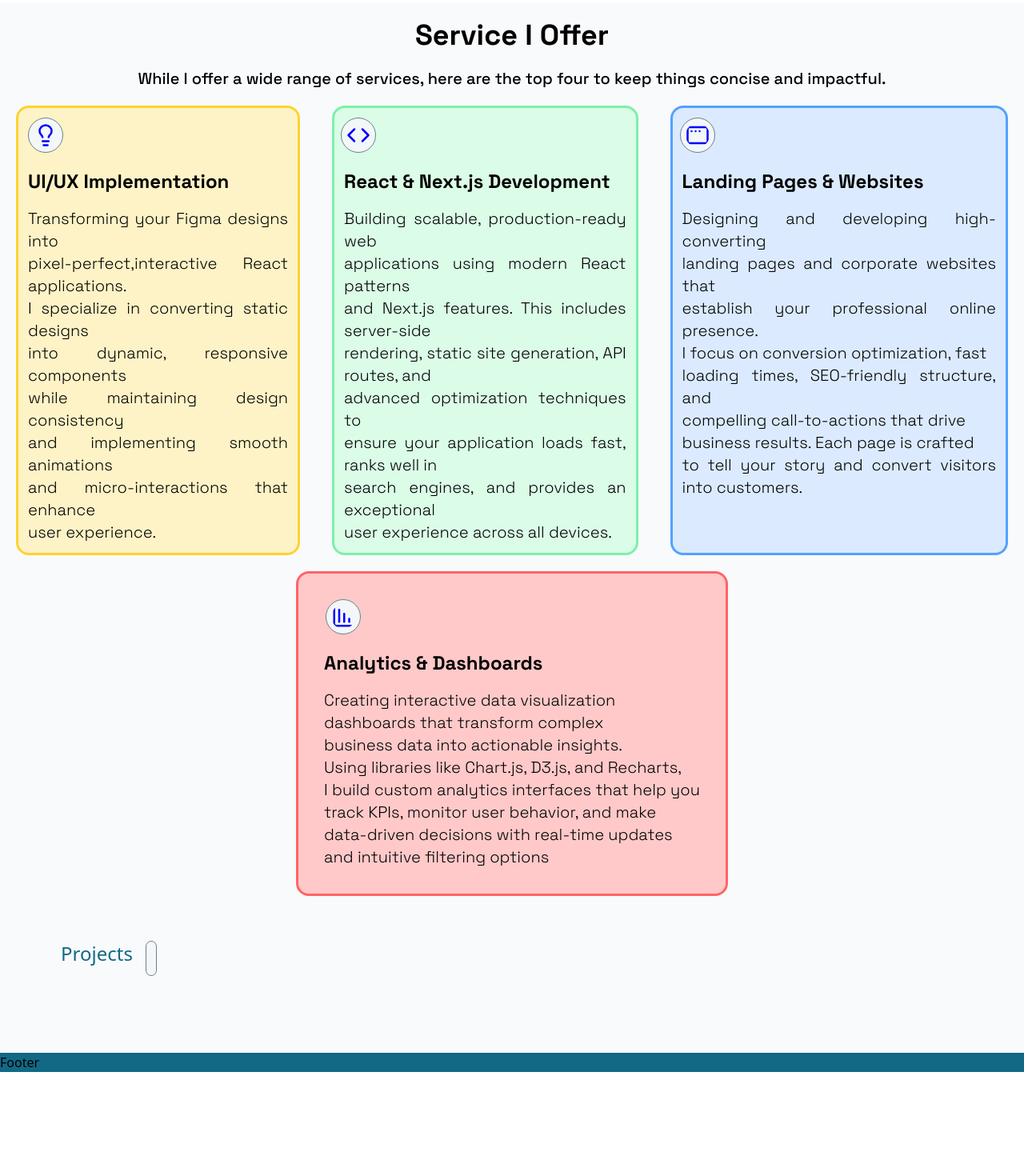
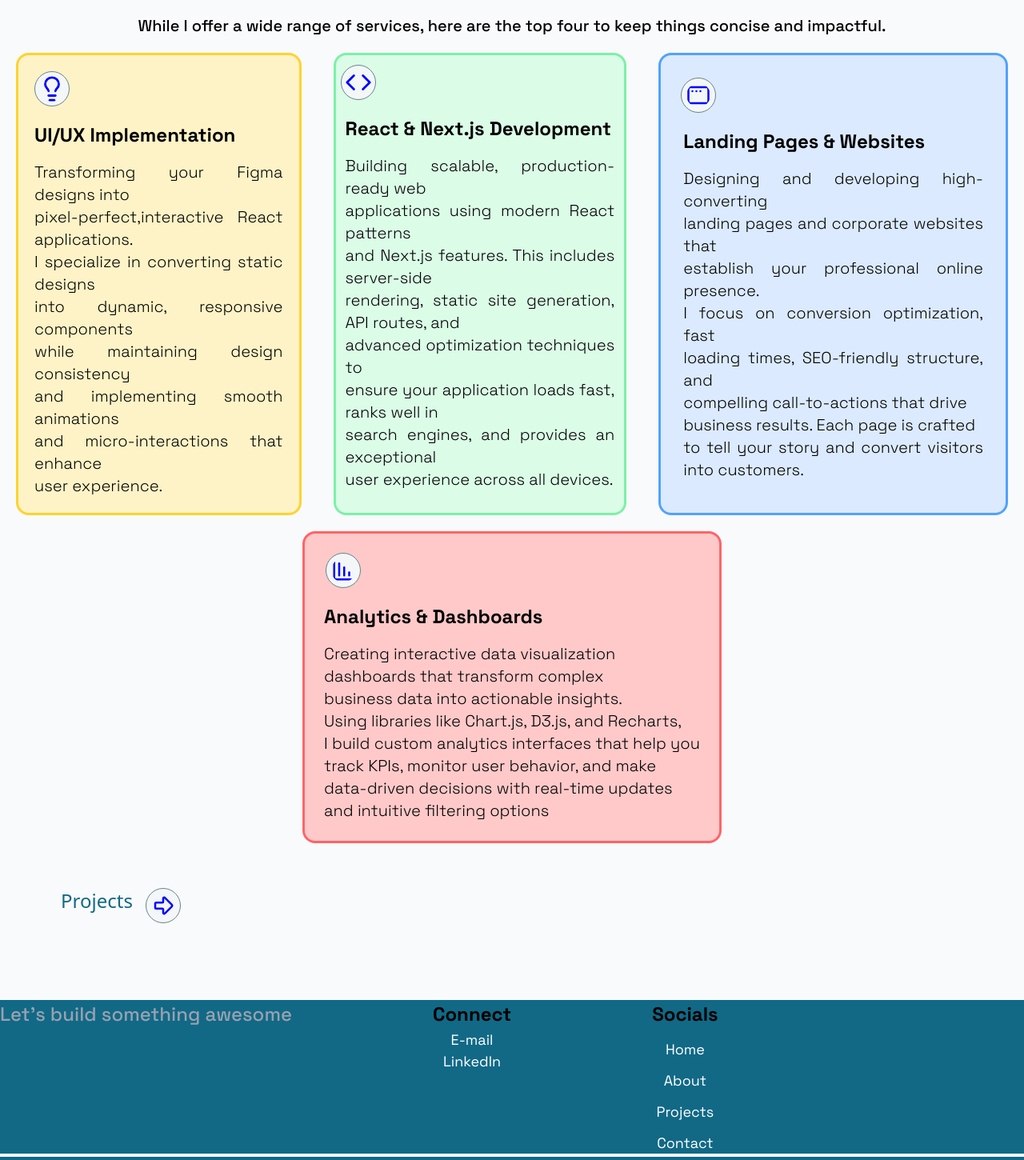
Before and after one commit to techie-emmax/Portfolio, a React (Vite) app: page / in a window 1280 px wide. Shown: the part 1330-2780 px from the top of the page at 80% size. Before the commit the page ends 2670 px from the top, so only its background shows below. Built offline with nearby package versions, Linux system fonts and the light colour scheme.

Commit message:
continuation on the website

```diff
--- a/src/App.jsx
+++ b/src/App.jsx
@@ -5,6 +5,7 @@ import Home from './Pages/Home'
 import Contact from './Pages/Contact';
 import About from './Pages/About';
 import Project from './Components/Project';
+import Service from './Pages/Service';
 
 
 const App = () => {
@@ -17,6 +18,7 @@ const App = () => {
             <Route path="/about" element={<About />} />
             <Route path="/project" element={<Project />} />
             <Route path="/contact" element={<Contact/>} />
+            <Route path="/service" element={<Service/>} />
           </Routes>
         </BrowserRouter>
     </div>
--- a/src/Components/Footer.jsx
+++ b/src/Components/Footer.jsx
@@ -1,8 +1,27 @@
 import React from 'react'
+import { NavLink } from 'react-router-dom'
 
 const Footer = () => {
   return (
-    <div className='bg-[#116986ff] mt-15'>Footer</div>
+      <div>
+    <div className='flex flex-col md:flex-row items-top gap-10 md:gap-44 bg-[#116986ff] mt-15'>
+      <h3 className='font-Space-grotesk text-gray-400 font-medium text-[24px]'>Let's build something awesome</h3>
+      <div className='flex flex-col items-center'>
+        <h3 className='font-Space-grotesk text-[24px] font-bold '>Connect</h3>
+        <NavLink className="text-white font-Space-grotesk text-[18px]" to="mailto:techieemmax@gmail.com">E-mail</NavLink>
+        <NavLink className="text-white font-Space-grotesk text-[18px]" to="">LinkedIn</NavLink>
+      </div>
+      <div className='flex flex-col items-center gap-3'>
+        <h3 className='font-Space-grotesk text-[24px] font-bold '>Socials</h3>
+        <NavLink className="text-white font-Space-grotesk text-[18px]" to="/">Home</NavLink>
+        <NavLink className="text-white font-Space-grotesk text-[18px]" to="/about">About</NavLink>
+        <NavLink className="text-white font-Space-grotesk text-[18px]" to="/project">Projects</NavLink>
+        <NavLink className="text-white font-Space-grotesk text-[18px]" to="/Conntact">Contact</NavLink>
+        </div>
+      </div>
+      <p className='text-center mt-1 font-regular font-Space-grotesk text-sm bg-[#116986ff] md:text-[18px] text-[#d5d8e2]'>Copyright © {new Date().getFullYear()} Techie-Emmax.
+        All Rights Reserved</p>
+      </div>
   )
 }
 
--- a/src/Pages/About.jsx
+++ b/src/Pages/About.jsx
@@ -1,6 +1,7 @@
 import React from "react";
 import { MoveRight, File } from "lucide-react";
 import { NavLink } from "react-router-dom";
+import Service from "./Service";
 
 const About = () => {
   return (
@@ -79,6 +80,7 @@ const About = () => {
       </div>
 
       </div>
+      <Service/>
       </div>
 
   );
--- a/src/Pages/Home.jsx
+++ b/src/Pages/Home.jsx
@@ -2,7 +2,7 @@ import React from "react";
 import Header from "../Components/Header";
 import About from "../Pages/About";
 import Footer from "../Components/Footer";
-import { Download, Instagram, Github, Linkedin, Eclipse } from "lucide-react";
+import { Download, Instagram, Github, Linkedin, Eclipse ,ArrowBigRight } from "lucide-react";
 import { NavLink } from "react-router-dom";
 import Service from "../Pages/Service";
 
@@ -11,14 +11,14 @@ const Home = () => {
     <div className="bg-full w-full">
       <div className="flex flex-col gap-[30%] pt-20 md:pt-40 justify-center bg-[#9ba1b3] bg-full w-full items-center">
         <div className="border border-[#116986ff] hover:animate-bounce p-8 border-b-7 border-b-[#116986ff] border-r-10 border-r-[#116986ff] rounded-md">
-          <p className="text-4xl md:text-7xl font-Space-grotesk text-[#116986ff] p-5 shadow-amber-300 font-medium shadow-lg">
+          <p className="text-4xl md:text-7xl font-Space-grotesk text-[#116986ff] p-5 shadow-amber-300 font-light md:font-medium shadow-lg">
             Hi I'm Techie Emmax.
             <br />
             Front End Developer
             <span className="block font-light text-4xl text-black"></span>
           </p>
         </div>
-        <p className="text-black mt-3 font-medium font-Space-grotesk animate-pulse text-xl text-center">
+        <p className="text-black mt-3 font-medium font-Space-grotesk hover:animate-pulse text-xl text-center">
           Specialize in building high performance end user interface,that are
           intuitive and fully responsive.
           <br /> Turning complex design concepts into seamless engaging user
@@ -27,7 +27,7 @@ const Home = () => {
 
         <div className="mb-36 mt-5">
           <div className="flex flex-row gap-[10%]">
-            <span className="flex flex-row gap-10  p-2 rounded-2xl">
+            <span className="flex animate-pulse flex-row gap-10  p-2 rounded-2xl">
               <div className="flex border rounded-4xl p-5 flex-col gap-3 text-white font-Space-grotesk">
                 <NavLink
                   to="https://github.com/techie-emmax"
@@ -80,6 +80,8 @@ const Home = () => {
       </div>
 
       <Service/>
+      <NavLink to="/project" className="flex flex-row text-center ml-15 text-2xl text-[#116986ff]  p-4 font-medium gap-4">Projects <ArrowBigRight size={44} color="blue" className="border rounded-full border-[#6a828a] bg-[#f3f7f8] p-1.5  mb-5"/></NavLink>
+
       <Footer/>
     </div>
   );
--- a/src/Pages/Service.jsx
+++ b/src/Pages/Service.jsx
@@ -12,58 +12,57 @@ const Service = () => {
               </span>
             </h2>
             <div className="flex flex-col md:flex-row justify-center m-15 md:m-5 gap-10">
-              <div className="border-3 bg-amber-100 border-amber-300 flex flex-col justify-start rounded-2xl p-3 text-left">
-                <Lightbulb size={44} color="blue" className="border rounded-full border-[#6a828a] bg-[#f3f7f8] p-1.5 mr-[65%] md:mr-[90%] mb-5"/>
+              <div className="border-3 bg-amber-100 border-amber-300 flex flex-col justify-start rounded-2xl p-5 text-left">
+                <Lightbulb size={44} color="blue" className="border rounded-full border-[#6a828a] bg-[#f3f7f8] p-1 mr-[65%] md:mr-[90%] mb-5"/>
                 <p className="font-bold font-Space-grotesk text-2xl">
                   UI/UX Implementation
                   <span className="block mt-4 font-light text-xs md:text-xl md:text-justify">
                     Transforming your Figma designs into <br />
                     pixel-perfect,interactive React applications.
-                    <br />I specialize in converting static designs
-                    <br />into dynamic, responsive components
-                    <br />while maintaining design consistency
-                    <br />and implementing smooth animations <br />
+                    <br className='hidden md:block'/> I specialize in converting static designs
+                    <br className='hidden md:block'/>into dynamic, responsive components
+                    <br className='hidden md:block'/>while maintaining design consistency
+                    <br className='hidden md:block'/>and implementing smooth animations <br className='hidden md:block'/>
                     and micro-interactions that enhance
                     <br /> user experience.
                   </span>
                 </p>
               </div>
               <div className="border-3 bg-green-100 border-green-300 flex flex-col items-center justify-start rounded-2xl p-3 text-left">
-                <Code size={44} color="blue" className="border rounded-full border-[#6a828a] bg-[#f3f7f8] p-1.5 mr-[90%] mb-5"/>
+                <Code size={44} color="blue" className="border rounded-full border-[#6a828a] bg-[#f3f7f8] p-1 mr-[90%] mb-5"/>
                 <p className="font-bold font-Space-grotesk text-2xl">
                   React & Next.js Development
                   <span className="block mt-4 font-light text-xs md:text-xl md:text-justify">
-                    Building scalable, production-ready web <br />
-                    applications using modern React patterns <br />
-                    and Next.js features. This includes server-side <br />
-                    rendering, static site generation, API routes, and <br />{" "}
+                    Building scalable, production-ready web <br className='hidden md:block'/>
+                    applications using modern React patterns <br className='hidden md:block'/>
+                    and Next.js features. This includes server-side <br className='hidden md:block'/>
+                    rendering, static site generation, API routes, and <br className='hidden md:block'/>
                     advanced optimization techniques to
-                    <br />
+                    <br className='hidden md:block'/>
                     ensure your application loads fast, ranks well in
-                    <br />
+                    <br className='hidden md:block'/>
                     search engines, and provides an exceptional
-                    <br />
+                    <br className='hidden md:block'/>
                     user experience across all devices.
                   </span>
                 </p>
               </div>
-              <div className="border-3 bg-blue-100 border-blue-400 flex flex-col items-center justify-start rounded-2xl p-3 text-left">
+              <div className="border-3 bg-blue-100 border-blue-400 flex flex-col items-center justify-start rounded-2xl p-7 text-left">
                 <AppWindowMac size={44} color="blue" className="border rounded-full border-[#6a828a] bg-[#f3f7f8] p-1.5 mr-[80%] md:mr-[90%] mb-5"/>
                 <p className="font-bold font-Space-grotesk text-2xl">
                   Landing Pages & Websites
                   <span className="block mt-4 font-light text-xs md:text-xl md:text-justify">
                     Designing and developing high-converting
-                    <br />
-                    landing pages and corporate websites that
-                    <br /> establish your professional online presence.
-                    <br />I focus on conversion optimization, fast
-                    <br />
+                    <br className='hidden md:block'/> landing pages and corporate websites that
+                    <br className='hidden md:block'/> establish your professional online presence.
+                    <br className='hidden md:block'/>I focus on conversion optimization, fast
+                    <br className='hidden md:block'/>
                     loading times, SEO-friendly structure, and
-                    <br />
+                    <br className='hidden md:block'/>
                     compelling call-to-actions that drive
-                    <br />
+                    <br className='hidden md:block'/>
                     business results. Each page is crafted
-                    <br />
+                    <br className='hidden md:block'/>
                     to tell your story and convert visitors
                    into customers.
                   </span>
@@ -71,7 +70,7 @@ const Service = () => {
               </div>
             </div>
             <div className="flex flex-col md:flex-row items-center justify-center -3 gap-10 mb-10">
-              <div className="border-3 bg-red-200 border-red-400 flex flex-col items-center justify-start rounded-2xl p-8 text-left">
+              <div className="border-3 bg-red-200 border-red-400 flex flex-col items-center justify-start rounded-2xl p-6 text-left">
                 <ChartColumnDecreasing size={44} color="blue" className="border rounded-full border-[#6a828a] bg-[#f3f7f8] p-1.5 mr-[90%] mb-5"/>
                 <p className="font-bold font-Space-grotesk text-2xl">
                   Analytics & Dashboards
@@ -89,8 +88,6 @@ const Service = () => {
               </div>
 
             </div>
-          <NavLink to="/project" className="flex flex-row text-center ml-15 text-2xl text-[#116986ff]  p-4 font-medium gap-4">Projects <ArrowBigRight size={44} color="blue" className="border rounded-full border-[#6a828a] bg-[#f3f7f8] p-1.5 mr-[90%] mb-5"/></NavLink>
-
 
           </div>
   )
```
Also changed, not shown: src/Components/Navbar.jsx (+5 -4 lines), src/Pages/Contact.jsx (+2 -6 lines).
